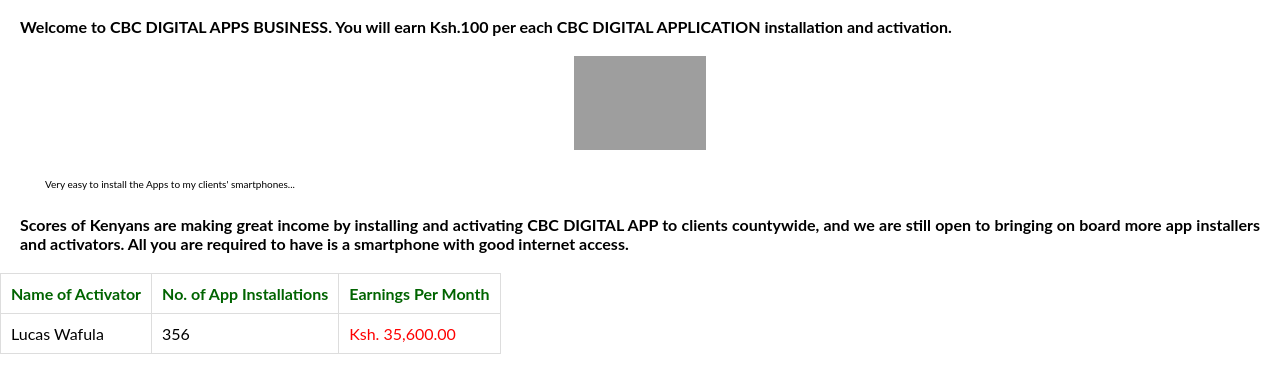
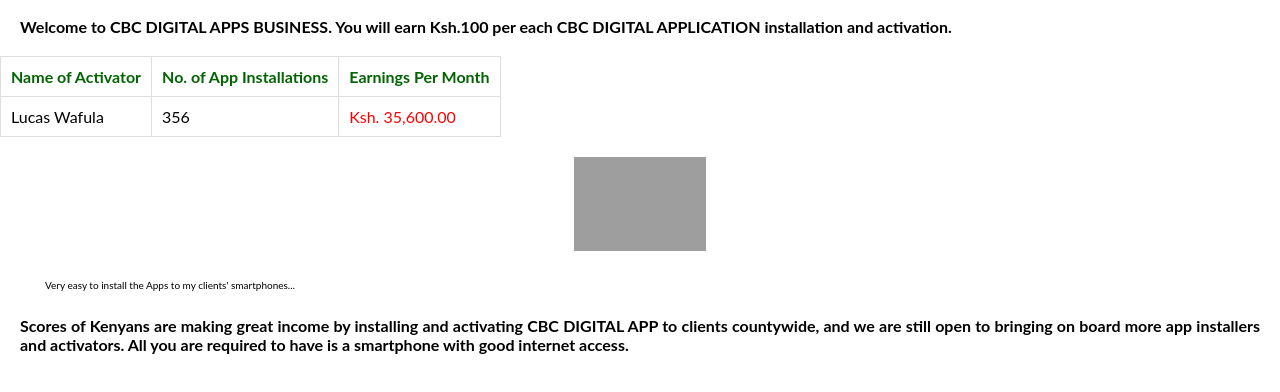
Before and after one commit to masomodigital/cbcappsbiz, a plain HTML site: page index.html in a window 1280 px wide. Shown: the part 52-444 px from the top of the page. Drawn offline with Linux system fonts and the light colour scheme; grey boxes are pictures that could not be loaded.

Commit message:
Add files via upload

```diff
--- a/index.html
+++ b/index.html
@@ -73,6 +73,15 @@
         </span>
     </p>
 
+    <!-- Earnings Table -->
+    <table id="earnings-table">
+        <tr>
+            <th>Name of Activator</th>
+            <th>No. of App Installations</th>
+            <th>Earnings Per Month</th>
+        </tr>
+    </table>
+
     <!-- Alphabet Learning Section -->
     <div id="letterContainer">
         <div id="imageContainer">
@@ -87,15 +96,6 @@
             and we are still open to bringing on board more app installers and activators. All you are required to have is a smartphone with good internet access.
         </span>
     </p>
-
-    <!-- Earnings Table -->
-    <table id="earnings-table">
-        <tr>
-            <th>Name of Activator</th>
-            <th>No. of App Installations</th>
-            <th>Earnings Per Month</th>
-        </tr>
-    </table>
 
     <script>
         // Dummy data for demonstration
@@ -182,11 +182,11 @@
             { comment: "Mpesa payments make this job very efficient. My customers are very happy!", imageUrl: 'https://i.imgur.com/TuhKJMw.jpg' },
             { comment: "Having the App installed in my smartphone makes it easy to use. Great business opportunity!", imageUrl: 'https://i.imgur.com/ESSpzIc.jpg' },
             { comment: "Incredible work! The details are outstanding. My customers love the App!", imageUrl: 'https://i.imgur.com/V9vWnyK.jpg' },
-            { comment: "If you are looking for a smart business opportunity, here you are!", imageUrl: 'https://i.imgur.com/X6lFaaN.jpg' },
-            { comment: "The content in the CBC App is all-round - what every learner needs!", imageUrl: 'https://i.imgur.com/lDr5Opc.jpg' },
+            { comment: "If you are looking for smart business opportunity, here you are!", imageUrl: 'https://i.imgur.com/X6lFaaN.jpg' },
+            { comment: "The content in the CBC App is all round - what every learner needs!", imageUrl: 'https://i.imgur.com/lDr5Opc.jpg' },
             { comment: "CBC Digital App is innovation and creativity at its best!", imageUrl: 'https://i.imgur.com/PRu1CpY.jpg' },
             { comment: "Ever thought of making BIG money? CBC Digital App is all you need!", imageUrl: 'https://i.imgur.com/qfcZOMG.jpg' },
-            { comment: "I have got a full-time job and a business opportunity working on this platform!", imageUrl: 'https://i.imgur.com/1qJAFAx.jpg' },
+            { comment: "I have got full-time job and business opportunity working on this platform!", imageUrl: 'https://i.imgur.com/1qJAFAx.jpg' },
         ];
 
         let currentIndexAlphabet = 0;
```
